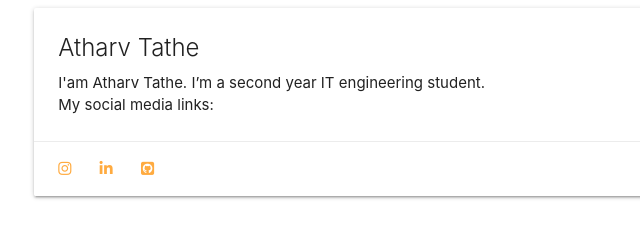
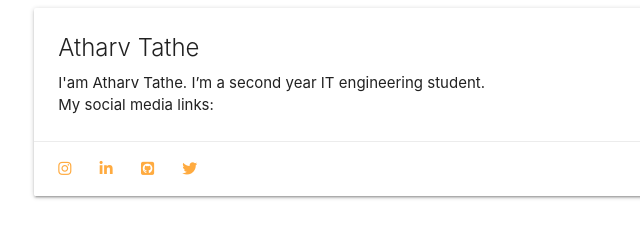
Before and after one commit to atharvtathe/atharvtathe.github.io, a plain HTML site: page index.html in a window 1280 px wide. Shown: the full height of the page, 169-809 px from the left. Drawn offline with nearby package versions, Linux system fonts and the light colour scheme.

Commit message:
Update index.html

```diff
--- a/index.html
+++ b/index.html
@@ -21,6 +21,7 @@
               <a href="https://www.instagram.com/atharv.tathe/"><i class="fa fa-instagram" aria-hidden="true"></i></a>
               <a href="https://www.linkedin.com/in/atharvtathe/"><i class="fa fa-linkedin" aria-hidden="true"></i></a>
               <a href="https://github.com/atharvtathe"><i class="fa fa-github-square" aria-hidden="true"></i></a>
+              <a href="https://twitter.com/TatheAtharv"><i class="fa fa-twitter" aria-hidden="true"></i></a>
             </div>
           </div>
         </div>
```
